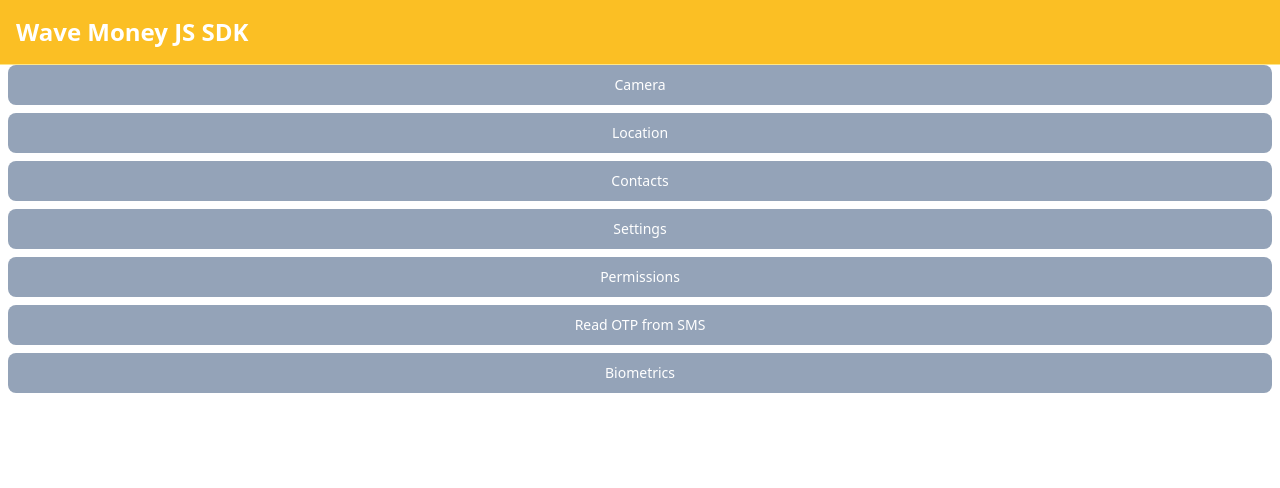
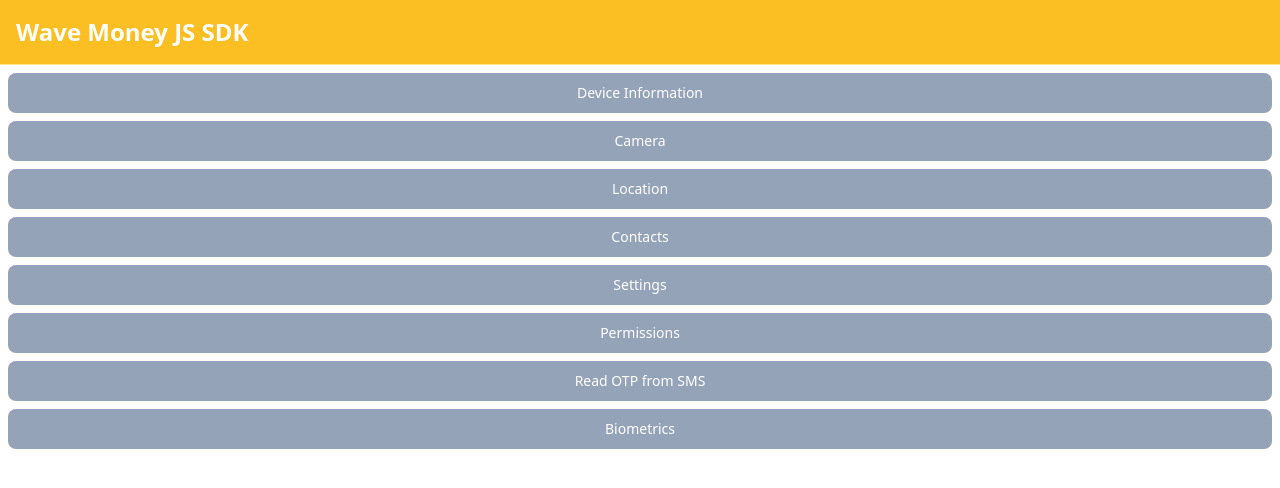
Before and after one commit to mgmgpyaesonewin/wma-web-features, a React (Vite) app: page / in a window 1280 px wide. Shown: the top 488 px of the page. Built offline with nearby package versions, Linux system fonts and the light colour scheme.

Commit message:
feat: 🎸 disable all routes except for device information

```diff
--- a/src/components/atoms/NavigationLink.jsx
+++ b/src/components/atoms/NavigationLink.jsx
@@ -2,10 +2,12 @@
 import { PropTypes } from 'prop-types';
 import { Link } from 'react-router-dom';
 
-function NavLink({ children, to }) {
+function NavLink({ children, to, disabled }) {
+  const isDisabled = disabled ? 'pointer-events-none' : 'pointer-events-auto';
+
   return (
     <Link
-      className="text-white text-center bg-slate-400 hover:bg-amber-400 focus:outline-none focus:ring-4 focus:ring-gray-300 font-medium rounded-lg text-sm px-5 py-2.5 mb-2"
+      className={`text-white text-center bg-slate-400 hover:bg-amber-400 focus:outline-none focus:ring-4 focus:ring-gray-300 font-medium rounded-lg text-sm px-5 py-2.5 mb-2 ${isDisabled}`}
       to={to}
     >
       {children}
@@ -16,6 +18,7 @@
 NavLink.propTypes = {
   children: PropTypes.node.isRequired,
   to: PropTypes.string.isRequired,
+  disabled: PropTypes.bool.isRequired,
 };
 
 export default NavLink;
--- a/src/components/molecules/NavLinksGroup.jsx
+++ b/src/components/molecules/NavLinksGroup.jsx
@@ -3,14 +3,31 @@
 
 function NavLinksGroup() {
   return (
-    <div className="flex flex-col justify-center mx-2">
-      <NavLink to="/camera">Camera</NavLink>
-      <NavLink to="/location">Location</NavLink>
-      <NavLink to="/contacts">Contacts</NavLink>
-      <NavLink to="/settings">Settings</NavLink>
-      <NavLink to="/permissions">Permissions</NavLink>
-      <NavLink to="/otp">Read OTP from SMS</NavLink>
-      <NavLink to="/biometrics">Biometrics</NavLink>
+    <div className="flex flex-col justify-center mx-2 mt-2">
+      <NavLink to="/device-information" disabled={false}>
+        Device Information
+      </NavLink>
+      <NavLink to="/camera" disabled>
+        Camera
+      </NavLink>
+      <NavLink to="/location" disabled>
+        Location
+      </NavLink>
+      <NavLink to="/contacts" disabled>
+        Contacts
+      </NavLink>
+      <NavLink to="/settings" disabled>
+        Settings
+      </NavLink>
+      <NavLink to="/permissions" disabled>
+        Permissions
+      </NavLink>
+      <NavLink to="/otp" disabled>
+        Read OTP from SMS
+      </NavLink>
+      <NavLink to="/biometrics" disabled>
+        Biometrics
+      </NavLink>
     </div>
   );
 }
```
